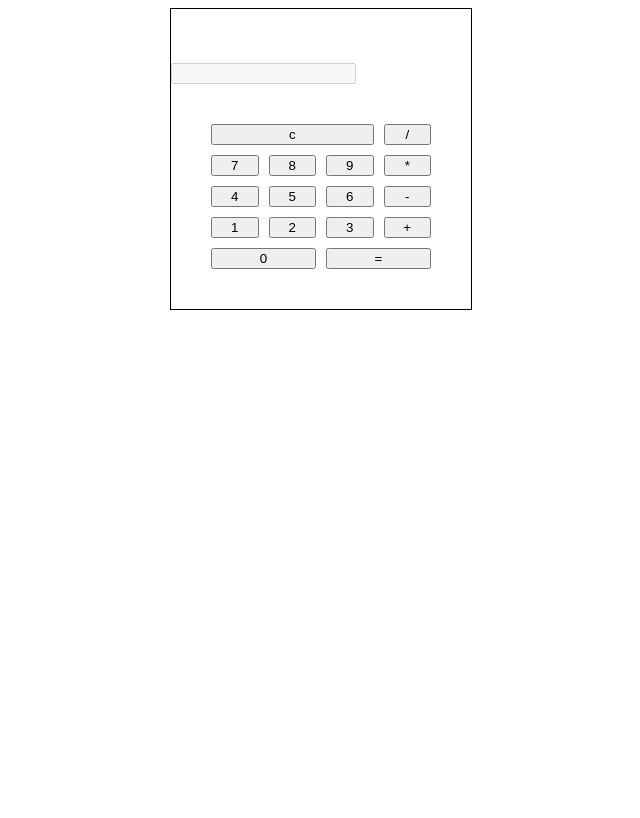
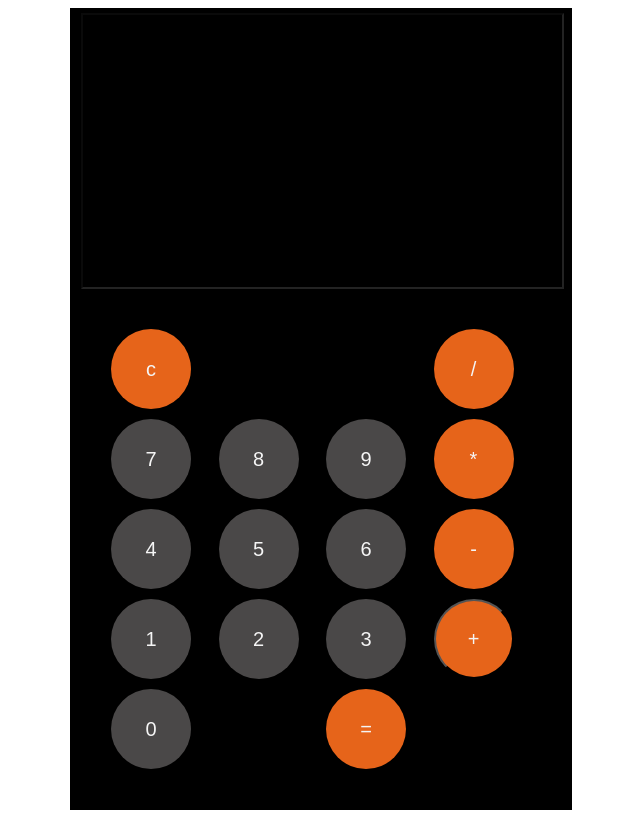
Before and after one commit to Oceaneby/Calculatrice, a plain HTML site: page index.html in a window 1280 px wide. Shown: the whole page, without its empty margins (319-959 px from the left). Drawn offline with Linux system fonts and the light colour scheme.

Commit message:
style calculatrice ok

```diff
--- a/index.js
+++ b/index.js
@@ -8,6 +8,9 @@ let calculEnCours = "";
 for(let i = 0; i < button.length; i++){
     button[i].addEventListener('click', function(){
        let value = button[i].innerHTML;
+
+    //    console.log(button[i].innerHTML);
+
 
        if(value === "="){
         input.value = (eval(calculEnCours));
--- a/style.css
+++ b/style.css
@@ -1,11 +1,12 @@
 section{
     border: 1px solid black;
-    width: 300px;
-    height: 300px;
+    width: 500px;
+    height: 800px;
     margin: auto;
     display: flex;
     flex-direction: column;
     justify-content: flex-end;
+    background-color: black;
 
 
 }
@@ -25,51 +26,171 @@ section{
     gap : 10px;
 }
 
+input{
+    margin-left: 10px;
+    height: 270px;
+    width: 95%;
+    background-color: black;
+    color: whitesmoke;
+    font-size: 80px;
+}
+
 .btn__0{
     grid-area: zero;
+    background-color: rgb(74, 72, 72);
+    width: 80px;
+    height: 80px;
+    border-radius: 50%;
+    color: whitesmoke;
+    font-size: 20px;
+    border: none;
 }
 .btn__1{
  grid-area: un;
+ background-color: rgb(74, 72, 72);
+ width: 80px;
+ height: 80px;
+ border-radius: 50%;
+ color: whitesmoke;
+ font-size: 20px;
+ border: none;
 }
 .btn__2{
 grid-area: deux;
+background-color: rgb(74, 72, 72);
+width: 80px;
+height: 80px;
+border-radius: 50%;
+color: whitesmoke;
+font-size: 20px;
+border: none;
 }
 .btn__3{
     grid-area: trois;
+    background-color: rgb(74, 72, 72);
+    width: 80px;
+    height: 80px;
+    border-radius: 50%;
+    color: whitesmoke;
+    font-size: 20px;
+    border: none;
 }
 .btn__4{
     grid-area: quatre;
+    background-color: rgb(74, 72, 72);
+    width: 80px;
+    height: 80px;
+    border-radius: 50%;
+    color: whitesmoke;
+    font-size: 20px;
+    border: none;
 }
 .btn__5{
     grid-area: cinq;
+    background-color: rgb(74, 72, 72);
+    width: 80px;
+    height: 80px;
+    border-radius: 50%;
+    color: whitesmoke;
+    font-size: 20px;
+    border: none;
 }
 .btn__6{
     grid-area: six;
+    background-color: rgb(74, 72, 72);
+    width: 80px;
+    height: 80px;
+    border-radius: 50%;
+    color: whitesmoke;
+    font-size: 20px;
+    border: none;
 }
 .btn__7{
     grid-area: sept;
+    background-color: rgb(74, 72, 72);
+    width: 80px;
+    height: 80px;
+    border-radius: 50%;
+    color: whitesmoke;
+    font-size: 20px;
+    border: none;
 }
 .btn__8{
     grid-area: huit;
+    background-color: rgb(74, 72, 72);
+    width: 80px;
+    height: 80px;
+    border-radius: 50%;
+    color: whitesmoke;
+    font-size: 20px;
+    border: none;
 }
 .btn__9{
     grid-area: neuf;
+    background-color: rgb(74, 72, 72);
+    width: 80px;
+    height: 80px;
+    border-radius: 50%;
+    color: whitesmoke;
+    font-size: 20px;
+    border: none;
 }
 .btn__egale{
     grid-area: egale;
+    background-color: rgb(230, 100, 26);
+    width: 80px;
+    height: 80px;
+    border-radius: 50%;
+    color: whitesmoke;
+    font-size: 20px;
+    border: none;
 }
 .btn__addition{
     grid-area: addition;
+    background-color: rgb(230, 100, 26);
+    width: 80px;
+    height: 80px;
+    border-radius: 50%;
+    color: whitesmoke;
+    font-size: 20px;
 }
 .btn__soustraction{
     grid-area: soustraction;
+    background-color: rgb(230, 100, 26);
+    width: 80px;
+    height: 80px;
+    border-radius: 50%;
+    color: whitesmoke;
+    font-size: 20px;
+    border: none;
 }
 .btn__diviser{
     grid-area: diviser;
+    background-color: rgb(230, 100, 26);
+    width: 80px;
+    height: 80px;
+    border-radius: 50%;
+    color: whitesmoke;
+    font-size: 20px;
+    border: none;
 }
 .btn__multiple{
     grid-area: multiple;
+    background-color: rgb(230, 100, 26);
+    width: 80px;
+    height: 80px;
+    border-radius: 50%;
+    color: whitesmoke;
+    font-size: 20px;
+    border: none;
 }
 .btn__effacer{
     grid-area: effacer;
+    background-color: rgb(230, 100, 26);
+    width: 80px;
+    height: 80px;
+    border-radius: 50%;
+    color: whitesmoke;
+    font-size: 20px;
+    border: none;
 }
```
